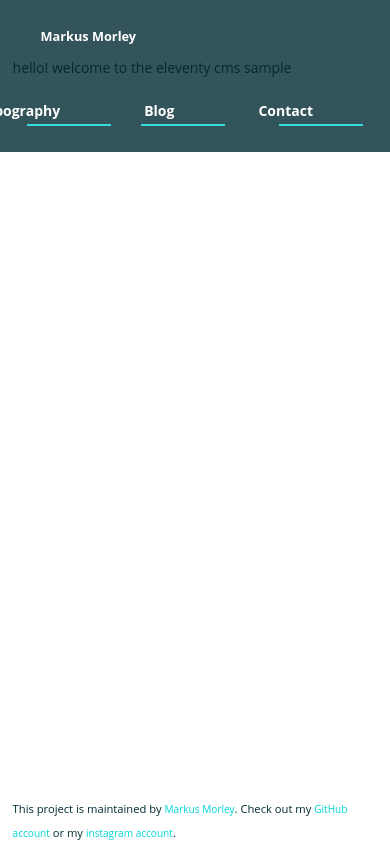
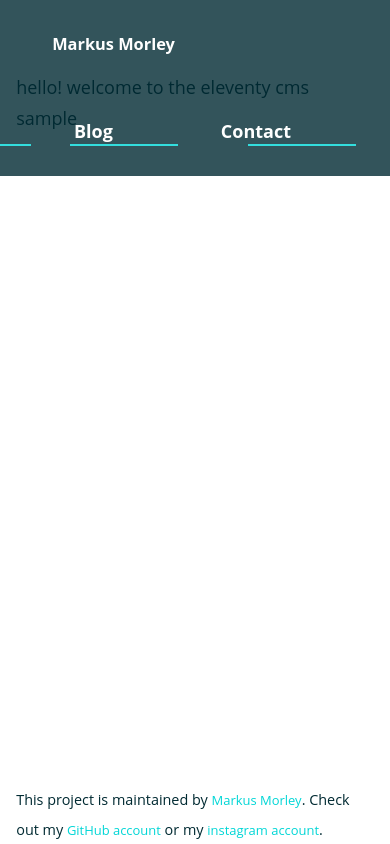
Before and after one commit to gasseklopper/mmo-11ty-boilerplate-master, an Eleventy site: page src/index.njk in a window 390 px wide. Built offline with nearby package versions, Linux system fonts and the light colour scheme; Eleventy itself is replaced by a stand-in of ours; files that its build step writes are made by us from their sources.

Commit message:
updated typo

```diff
--- a/src/assets/compiled-assets/main.css
+++ b/src/assets/compiled-assets/main.css
@@ -1461,7 +1461,6 @@ html {
 @media (max-width: 960px) {
   html {
     --basicGrid-outer: 0px;
-    font-size: 87.5%;
   }
 }
 
--- a/src/assets/css/2-base/_html.scss
+++ b/src/assets/css/2-base/_html.scss
@@ -10,7 +10,7 @@ html {
   @media (max-width: $bpS) {
     // Must have a unit to be usable in calc()
     --basicGrid-outer: 0px;
-    font-size: 87.5%;
+    // font-size: 87.5%;
   }
 
 }
```
